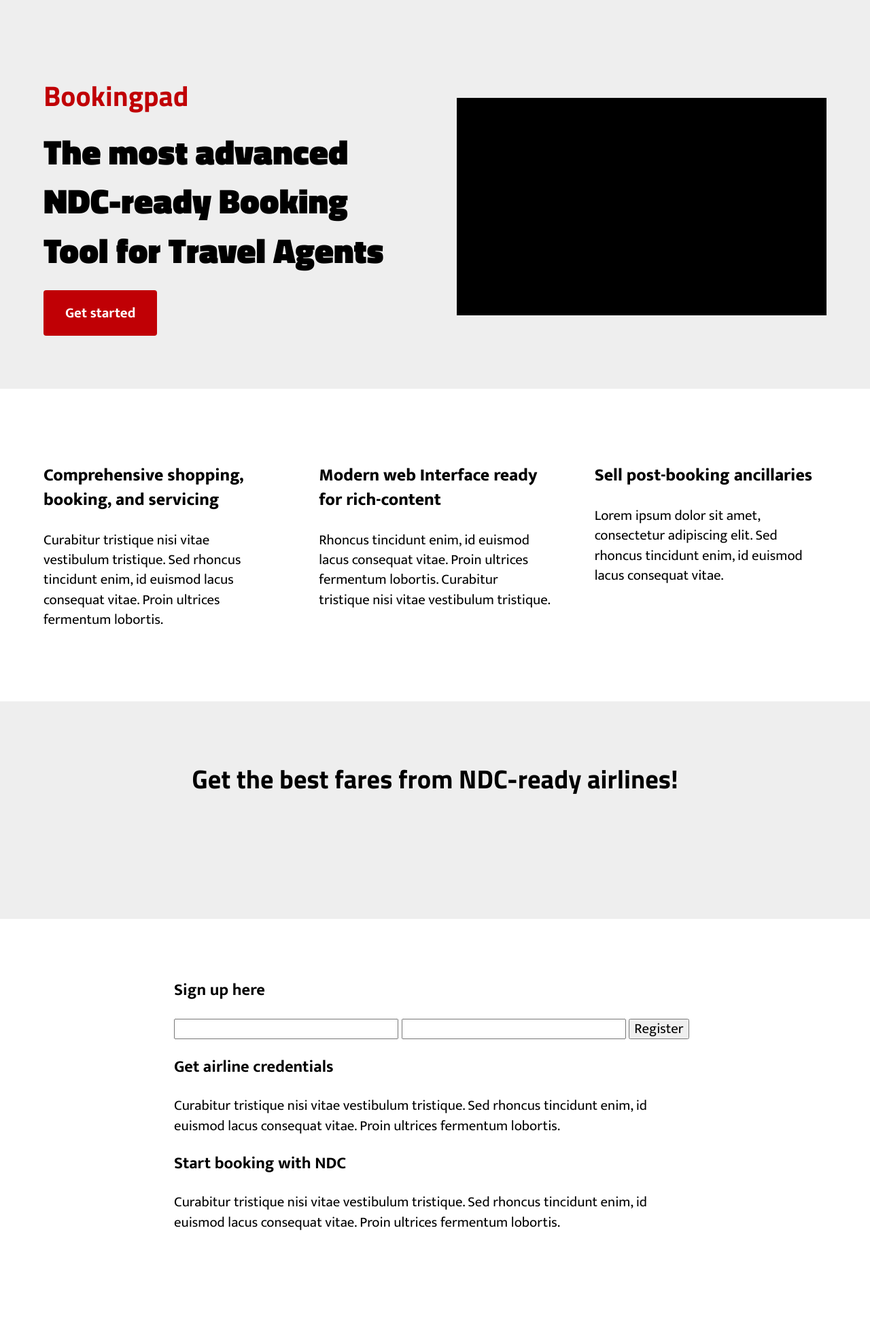
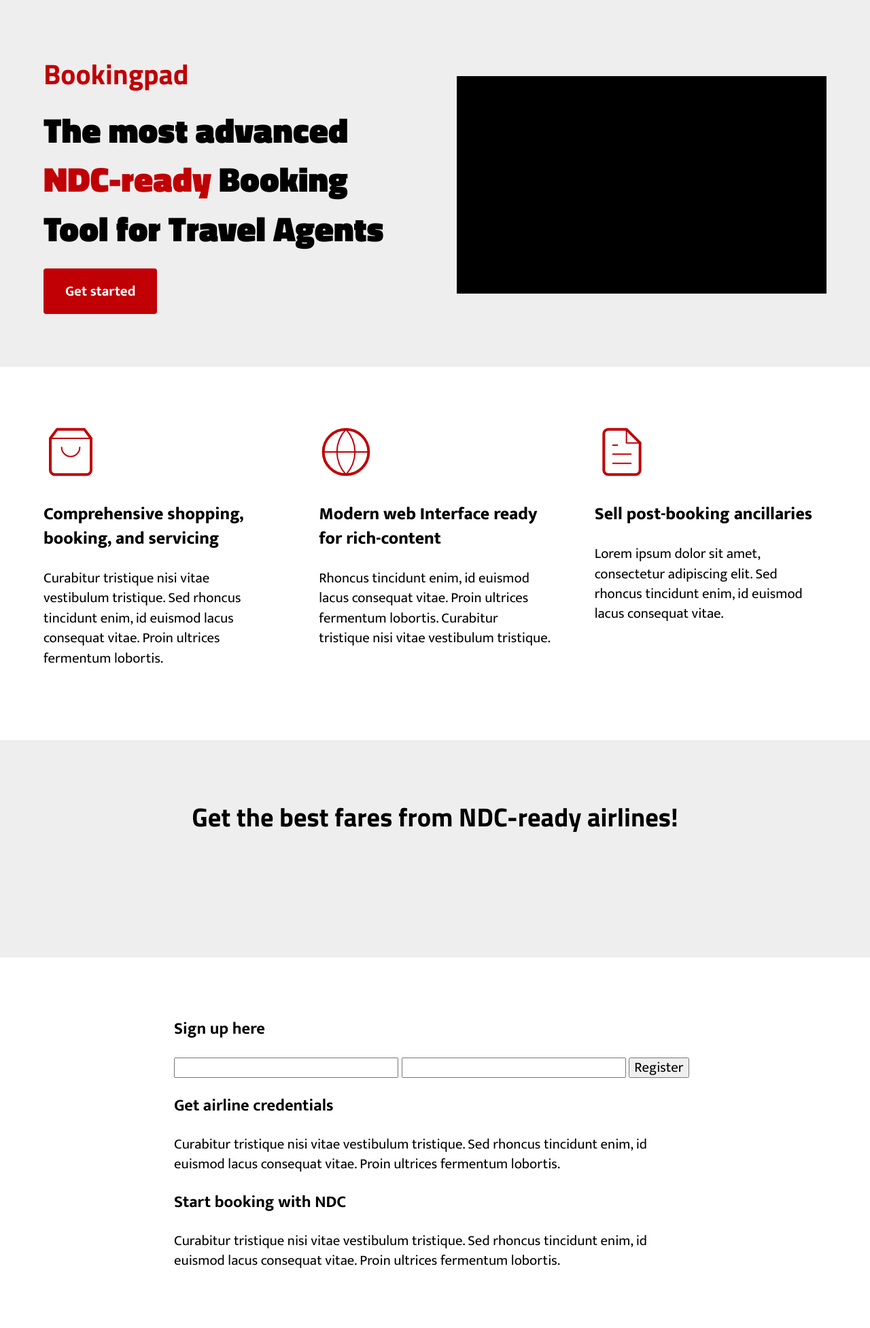
Before and after one commit to tripsimian-labs/bookingpad-web, a Jekyll site: the page built from index.md, in a window 1280 px wide. Shown: the whole page at 68% size. Built offline with Jekyll 4.4.1, drawn with Linux system fonts in a browser that asks for light colours; before the commit the page ends 1898 px from its top, so only the background shows below that.

Commit message:
Add the svg icons

```diff
--- a/_layouts/default.html
+++ b/_layouts/default.html
@@ -7,7 +7,7 @@
       <div class="hero">
         <div class="hero__blurb w-50">
           <h1>Bookingpad</h1>
-          <h2>The most advanced NDC-ready Booking Tool for Travel Agents</h2>
+          <h2>The most advanced <em>NDC-ready</em> Booking Tool for Travel Agents</h2>
           <div class="hero__btn-wrapper">
             <a class="button" href="#">Get started</a>
           </div>
@@ -19,6 +19,12 @@
       <div class="layout">
         <ul>
           <li>
+            <svg width="80" height="80" viewBox="0 0 80 80" fill="none" xmlns="http://www.w3.org/2000/svg">
+              <rect width="80" height="80" fill="white"/>
+              <path d="M20 6.66667L10 20V66.6667C10 68.4348 10.7024 70.1305 11.9526 71.3807C13.2029 72.631 14.8986 73.3333 16.6667 73.3333H63.3333C65.1014 73.3333 66.7971 72.631 68.0474 71.3807C69.2976 70.1305 70 68.4348 70 66.6667V20L60 6.66667H20Z" stroke="#C00005" stroke-width="4" stroke-linecap="round" stroke-linejoin="round"/>
+              <path d="M10 20H70" stroke="#C00005" stroke-width="2" stroke-linecap="round" stroke-linejoin="round"/>
+              <path d="M53.3333 33.3333C53.3333 36.8696 51.9286 40.2609 49.4281 42.7614C46.9276 45.2619 43.5362 46.6667 40 46.6667C36.4638 46.6667 33.0724 45.2619 30.5719 42.7614C28.0714 40.2609 26.6667 36.8696 26.6667 33.3333" stroke="#C00005" stroke-width="2" stroke-linecap="round" stroke-linejoin="round"/>
+            </svg>
             <h3>Comprehensive shopping, booking, and servicing</h3>
             <p>
               Curabitur tristique nisi vitae vestibulum tristique. Sed rhoncus
@@ -27,6 +33,13 @@
             </p>
           </li>
           <li>
+            <svg width="80" height="80" viewBox="0 0 80 80" fill="none" xmlns="http://www.w3.org/2000/svg">
+              <rect width="80" height="80" fill="white"/>
+              <path d="M40 73.3333C58.4095 73.3333 73.3333 58.4095 73.3333 40C73.3333 21.5905 58.4095 6.66667 40 6.66667C21.5905 6.66667 6.66667 21.5905 6.66667 40C6.66667 58.4095 21.5905 73.3333 40 73.3333Z" stroke="#C00005" stroke-width="4" stroke-linecap="round" stroke-linejoin="round"/>
+              <path d="M6.66667 40H73.3333" stroke="#C00005" stroke-width="2" stroke-linecap="round" stroke-linejoin="round"/>
+              <path d="M40 6.66667C48.3376 15.7945 53.0758 27.6401 53.3333 40C53.0758 52.3599 48.3376 64.2055 40 73.3333C31.6624 64.2055 26.9242 52.3599 26.6667 40C26.9242 27.6401 31.6624 15.7945 40 6.66667V6.66667Z" stroke="#C00005" stroke-width="2" stroke-linecap="round" stroke-linejoin="round"/>
+            </svg>
+
             <h3>Modern web Interface ready for rich-content</h3>
             <p>
               Rhoncus tincidunt enim, id euismod lacus consequat vitae. Proin
@@ -35,6 +48,13 @@
             </p>
           </li>
           <li>
+              <svg width="80" height="80" viewBox="0 0 80 80" fill="none" xmlns="http://www.w3.org/2000/svg">
+                <path d="M46.6666 6.66666H20C18.2319 6.66666 16.5362 7.36904 15.2859 8.61928C14.0357 9.86952 13.3333 11.5652 13.3333 13.3333V66.6667C13.3333 68.4348 14.0357 70.1305 15.2859 71.3807C16.5362 72.6309 18.2319 73.3333 20 73.3333H60C61.7681 73.3333 63.4638 72.6309 64.714 71.3807C65.9643 70.1305 66.6666 68.4348 66.6666 66.6667V26.6667L46.6666 6.66666Z" stroke="#C00005" stroke-width="4" stroke-linecap="round" stroke-linejoin="round"/>
+                <path d="M46.6667 6.66666V26.6667H66.6667" stroke="#C00005" stroke-width="2" stroke-linecap="round" stroke-linejoin="round"/>
+                <path d="M53.3334 43.3333H26.6667" stroke="#C00005" stroke-width="2" stroke-linecap="round" stroke-linejoin="round"/>
+                <path d="M53.3334 56.6667H26.6667" stroke="#C00005" stroke-width="2" stroke-linecap="round" stroke-linejoin="round"/>
+                <path d="M33.3334 30H30H26.6667" stroke="#C00005" stroke-width="2" stroke-linecap="round" stroke-linejoin="round"/>
+              </svg>
             <h3>Sell post-booking ancillaries</h3>
             <p>
               Lorem ipsum dolor sit amet, consectetur adipiscing elit. Sed
--- a/_sass/layout.scss
+++ b/_sass/layout.scss
@@ -1,6 +1,6 @@
 .billboard {
   background-color: #eeeeee;
-  padding: 6rem 3rem;
+  padding: 4rem 3rem 6rem;
 
   .hero {
     margin: 0 auto;
@@ -21,6 +21,11 @@
       font-size: 3.2rem;
       font-weight: 900;
       margin-top: 0;
+
+      em {
+        color: #c00005;
+        font-style: normal;
+      }
     }
 
     a {
```
